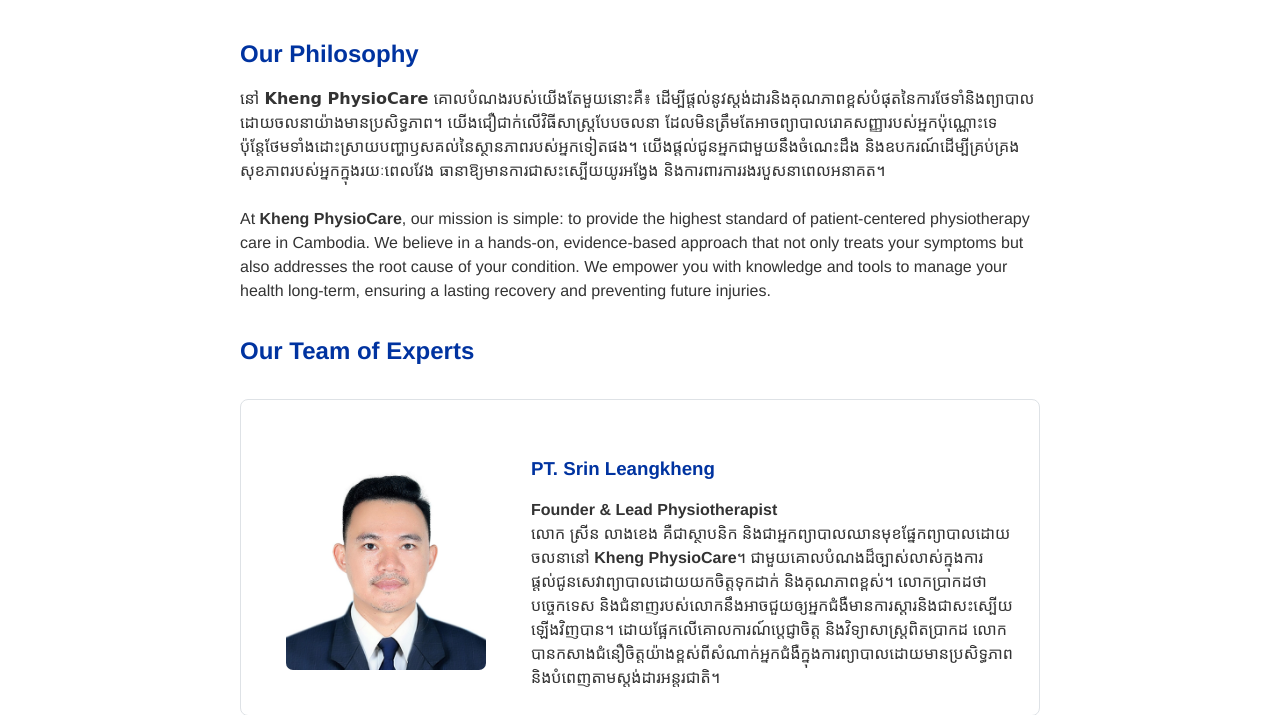
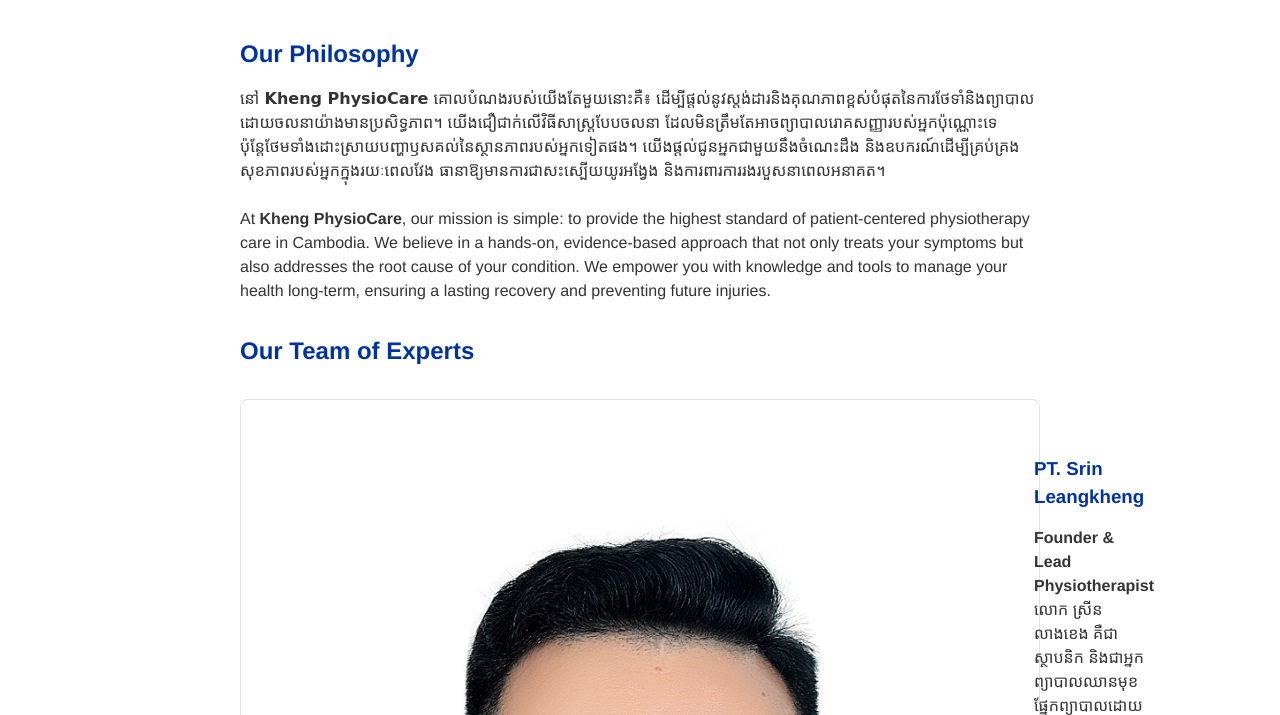
Before and after one commit to mc1415/physiocare, a plain HTML site: page about.html in a window 1280 px wide. Shown: the part 237-952 px from the top of the page. Drawn offline with Linux system fonts and the light colour scheme; a web font is replaced by a local one.

Commit message:
Update about.html

```diff
--- a/about.html
+++ b/about.html
@@ -43,8 +43,8 @@
 
             <!-- Team Member 1 -->
             <div class="team-member-card" style="margin-top: 30px; text-align: left; display: flex; gap: 20px;">
-                <img src="images/srinleangkheng.jpg" alt="Photo of PT. Srin Leangkheng" style="width: 200px; height: auto; margin-top: 30px; border-radius: 7px; margin-left: 20px;">
-                <div style="margin-left: 25px">
+                <img src="images/srinleangkheng.jpg" alt="Photo of PT. Srin Leangkheng" style="width: 100%; height: auto; margin-top: 30px; border-radius: 7px;">
+                <div>
                     <h3>PT. Srin Leangkheng</h3>
                     <p><strong>Founder & Lead Physiotherapist</strong></p>
                     <p>លោក ស្រីន លាងខេង គឺជាស្ថាបនិក និងជាអ្នកព្យាបាលឈានមុខផ្នែកព្យាបាលដោយចលនានៅ <strong>Kheng PhysioCare</strong>។ ជាមួយគោលបំណងដ៏ច្បាស់លាស់ក្នុងការផ្ដល់ជូនសេវាព្យាបាលដោយយកចិត្តទុកដាក់ និងគុណភាពខ្ពស់។ លោកប្រាកដថា បច្ចេកទេស និងជំនាញរបស់លោកនឹងអាចជួយឲ្យអ្នកជំងឺមានការស្ដារនិងជាសះស្បើយឡើងវិញបាន។ ដោយផ្អែកលើគោលការណ៍ប្តេជ្ញាចិត្ត និងវិទ្យាសាស្ត្រពិតប្រាកដ លោកបានកសាងជំនឿចិត្តយ៉ាងខ្ពស់ពីសំណាក់អ្នកជំងឺក្នុងការព្យាបាលដោយមានប្រសិទ្ធភាព និងបំពេញតាមស្តង់ដារអន្តរជាតិ។</p>
```
